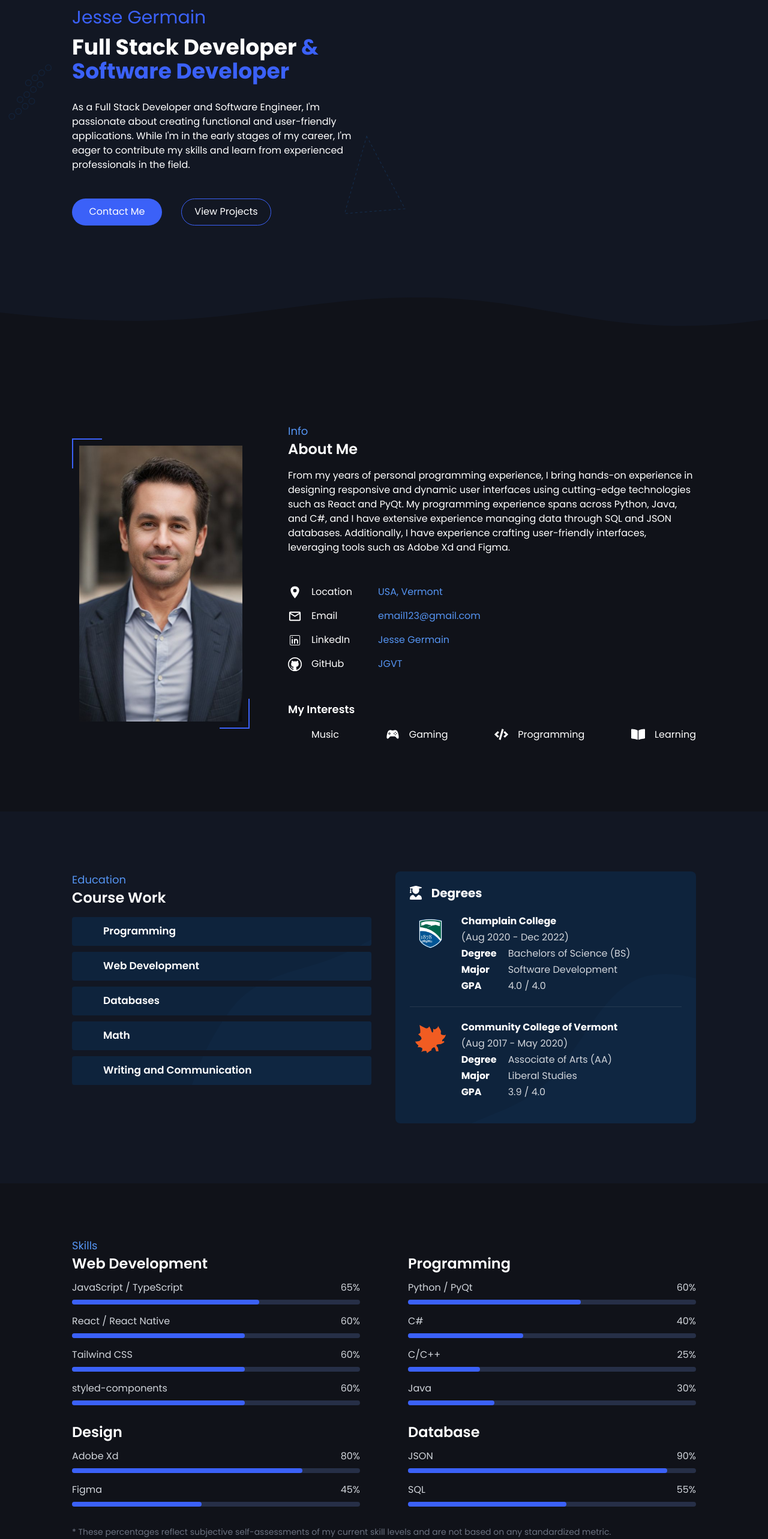
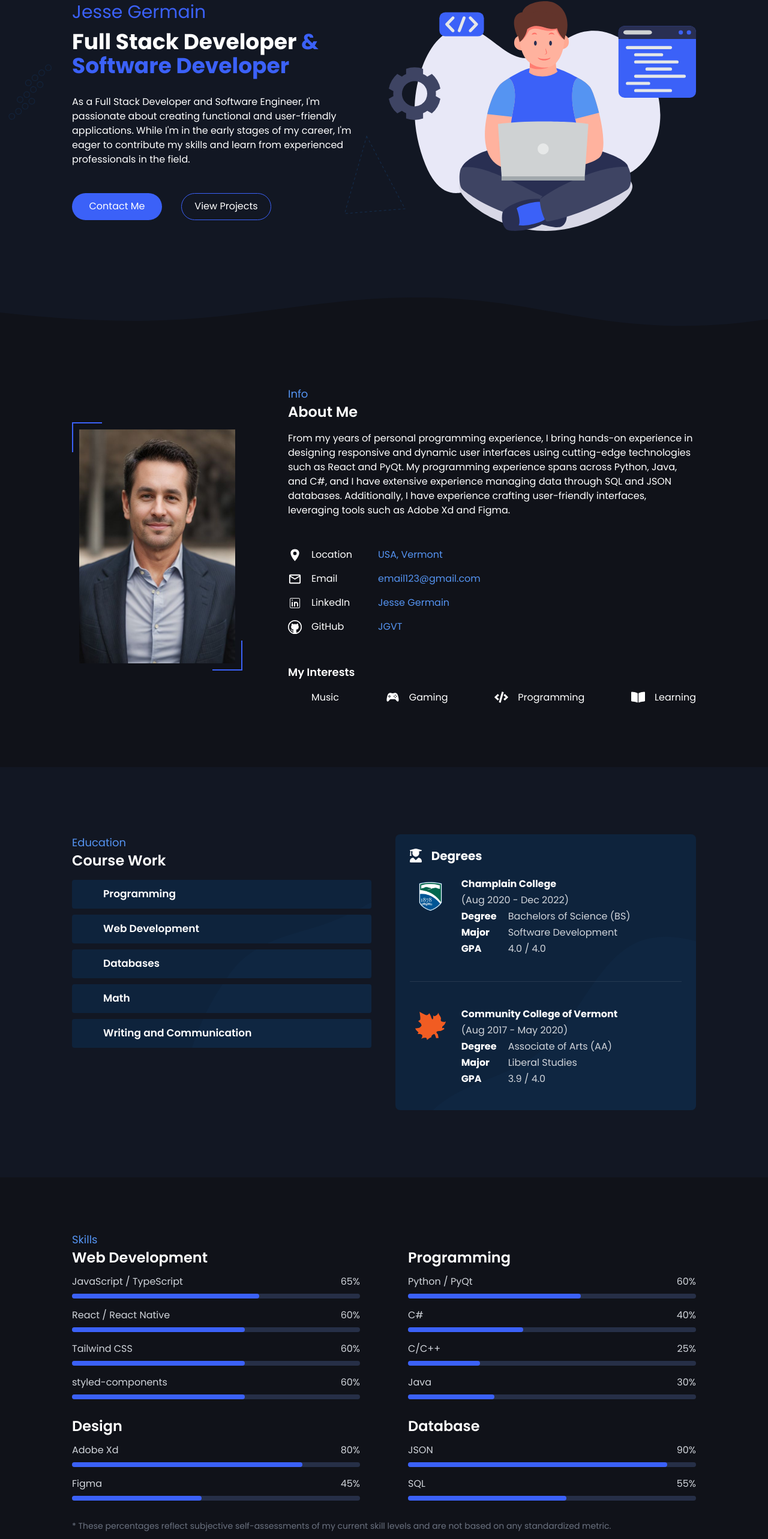
Before and after one commit to JGerVT/Portfolio, a React (Create React App) app: page / in a window 1280 px wide. Shown: the part 207-2773 px from the top of the page at 60% size. Built offline with nearby package versions, Linux system fonts and the light colour scheme; some icons are missing.

Commit message:
Finished responsive design for all devices

```diff
--- a/src/Components/ParentSection.tsx
+++ b/src/Components/ParentSection.tsx
@@ -21,7 +21,7 @@ export default function ParentSection(props: {
                     props.paddingY !== undefined ? props.paddingY : "112px",
             }}
         >
-            <div className="max-w-[1400px] px-14 w-[90%] max-lg:w-[100%] justify-between">
+            <div className="max-w-[1400px] px-14 w-[90%] max-sm:w-[100%] max-sm:px-6 justify-between">
                 {props.children}
             {/* Background Image */}
             {props.backgroundIMG !== undefined && (
--- a/src/Pages/AboutMe/AboutMe.tsx
+++ b/src/Pages/AboutMe/AboutMe.tsx
@@ -12,32 +12,32 @@ import { IoLocationSharp } from "react-icons/io5";
 
 export default function AboutMe() {
     return (
-        <ParentSection sectionID="About">
-            <div className="flex justify-between max-lg:flex-col">
-
+        <ParentSection sectionID="About" paddingY="0px">
+            <div className="flex justify-between py-[100px] pt-[50px]
+                    max-lg:flex-col max-lg:py-[35px]">
                 <div id="LeftAboutSection" className="self-center lg:pr-16">
                     <AboutMeProfilePicture />
                 </div>
                 <div
                     id="RightAboutSection"
                     className="text-left max-w-[680px] space-y-[50px] pb-1"
-                    >
+                >
                     <AboutMeInfo />
                     <AboutMeLinks />
                     <AboutMeInterests />
                 </div>
-                </div>
+            </div>
         </ParentSection>
     );
 }
 
 function AboutMeProfilePicture() {
     return (
-        <div className="relative overflow-hidden p-3 min-w-[250px]">
+        <div className="relative overflow-hidden p-3 my-4">
             <img
                 src={Placeholder}
                 alt="Profile"
-                className="w-[360px] h-[460px] object-cover object-center max-lg:h-[300px] max-lg:w-[250px]"
+                className="min-w-[260px] w-[260px] object-cover object-center"
             />
 
             <div className="absolute top-0 left-0 h-[50px] w-[50px] border-l-2 border-t-2 border-[#3b61f8] " />
@@ -49,14 +49,20 @@ function AboutMeProfilePicture() {
 function AboutMeInfo() {
     return (
         <div id="AboutMeInfo">
-
             <p className="text-lg text-[#5594F2]">Info</p>
             <p className="text-2xl text-white font-semibold pb-4">About Me</p>
             {/* <div className="flex self-center min-[1000px]:hidden pb-5 justify-center">
                 <AboutMeProfilePicture />
             </div> */}
             <p className="text-white text-base">
-            From my years of personal programming experience, I bring hands-on experience in designing responsive and dynamic user interfaces using cutting-edge technologies such as React and PyQt. My programming experience spans across Python, Java, and C#, and I have extensive experience managing data through SQL and JSON databases. Additionally, I have experience crafting user-friendly interfaces, leveraging tools such as Adobe Xd and Figma.
+                From my years of personal programming experience, I bring
+                hands-on experience in designing responsive and dynamic user
+                interfaces using cutting-edge technologies such as React and
+                PyQt. My programming experience spans across Python, Java, and
+                C#, and I have extensive experience managing data through SQL
+                and JSON databases. Additionally, I have experience crafting
+                user-friendly interfaces, leveraging tools such as Adobe Xd and
+                Figma.
             </p>
         </div>
     );
@@ -65,7 +71,7 @@ function AboutMeInfo() {
 function AboutMeLinks() {
     const AboutMeData = [
         {
-            icon: <IoLocationSharp  color="white" size={"23px"} />,
+            icon: <IoLocationSharp color="white" size={"23px"} />,
             name: "Location",
             value: "USA, Vermont",
         },
@@ -135,7 +141,7 @@ function AboutMeInterests() {
             <p className="text-lg text-white font-semibold pb-4">
                 My Interests
             </p>
-            <div className="flex justify-between max-lg:flex-col max-lg:space-y-4">
+            <div className="flex justify-between max-xl:flex-col max-xl:space-y-4">
                 {AboutMeData.map((data, i) => (
                     <AboutMeInterest
                         icon={data.icon}
--- a/src/Pages/Contact/Contact.tsx
+++ b/src/Pages/Contact/Contact.tsx
@@ -11,11 +11,11 @@ export default function Contact() {
         <ParentSection
             sectionID="Contact"
             backgroundColor="#121723"
-            paddingY="80px"
+            paddingY="0px"
         >
-            <div className="flex flex-1 flex-col text-white mb-8">
+            <div className="flex flex-1 flex-col text-white mb-8 py-[80px] max-sm:py-[35px]">
                 <ContactHeader />
-                <div className="flex space-x-10 max-[1000px]:flex-col max-[1000px]:space-y-6 max-[1000px]:space-x-0">
+                <div className="flex space-x-10 max-[1000px]:flex-col max-[1000px]:space-y-12 max-[1000px]:space-x-0">
                     <ContactForm />
                     <ContactMeInfo />
                 </div>
--- a/src/Pages/EducationSection/CourseWork.tsx
+++ b/src/Pages/EducationSection/CourseWork.tsx
@@ -105,7 +105,7 @@ function CreateCourseWork(props: { courseData: CourseData }) {
                                         </p>
                                     )}
 
-                                    <p className="pl-6">
+                                    <p className="pl-6 max-sm:hidden">
                                         {courseData_.courseTime}
                                     </p>
                                 </div>
--- a/src/Pages/EducationSection/Education.tsx
+++ b/src/Pages/EducationSection/Education.tsx
@@ -11,9 +11,11 @@ export function Education() {
         <ParentSection
             sectionID="Education"
             backgroundColor="#121723"
-            paddingY="100px"
+            paddingY="0px"
         >
-            <div className="flex flex-1 space-x-20 justify-between max-[1400px]:space-x-10 max-lg:flex-col max-lg:space-y-4 max-lg:space-x-0">
+            <div className="flex flex-1 space-x-20 justify-between max-[1400px]:space-x-10 max-lg:flex-col max-lg:space-y-16 max-lg:space-x-0
+                py-[112px] max-sm:py-[35px]
+            ">
                 <div
                     id="EducationCourseWork"
                     className="flex flex-[1.7] flex-col max-[1400px]:flex-[1.1]"
@@ -34,7 +36,7 @@ function Degrees() {
     return (
         <div
             id="EducationDegrees"
-            className="relative flex flex-1 min-h-[420px] rounded-lg bg-[#0E233C] p-6 flex-col overflow-hidden pointer-events-none max-lg:flex-auto"
+            className="relative flex flex-1 sm:min-h-[460px]  rounded-lg bg-[#0E233C] p-6 flex-col overflow-hidden pointer-events-none max-sm:flex-auto"
         >
             <img
                 src={DegreesBlob}
--- a/src/Pages/HomeSection/Home.tsx
+++ b/src/Pages/HomeSection/Home.tsx
@@ -11,32 +11,37 @@ export default function Home() {
             className="w-full relative max-w-[1920px] h-[100vh] min-h-[600px] max-h-[980px] bg-[#121723] overflow-hidden"
         >
             <HomeBackground />
-            {/* <div
-                id="Content"
-                className="flex text-white z-10 justify-between
-                w-[80%]  max-w-[1400px] px-14"
-            > */}
             <div className="flex h-full items-center">
-            <ParentSection sectionID="HomeSection" key={"Home"} >
-                <div className="flex justify-between">
+                <ParentSection sectionID="HomeSection" key={"Home"}>
+                    <div className="flex justify-between min-h-[383px]">
                         <div
                             id="leftHomeContent"
-                    className="flex flex-col text-left space-y-3 max-w-[500px] z-10 text-white overflow-hidden"
+                            className="flex flex-col text-left space-y-3 max-w-[500px] z-10 text-white"
                         >
-                    <p className="text-3xl text-[#3B61F8]">Jesse Germain</p>
+                            <p className="text-3xl text-[#3B61F8]">
+                                Jesse Germain
+                            </p>
                             <h1 className="text-4xl font-bold pb-4">
                                 Full Stack Developer
-                        <span className="text-[#3B61F8]">&nbsp;&<br/>Software Developer</span>
+                                <span className="text-[#3B61F8]">
+                                    &nbsp;&
+                                    <br />
+                                    Software Developer
+                                </span>
                             </h1>
                             <p>
-                        As a Full Stack Developer and Software Engineer, I'm
-                        passionate about creating functional and user-friendly
-                        applications. While I'm in the early stages of my
-                        career, I'm eager to contribute my skills and learn from
-                        experienced professionals in the field.
+                                As a Full Stack Developer and Software Engineer,
+                                I'm passionate about creating functional and
+                                user-friendly applications. While I'm in the
+                                early stages of my career, I'm eager to
+                                contribute my skills and learn from experienced
+                                professionals in the field.
                             </p>
 
-                    <div id="homeButtons" className="flex space-x-8 pt-8 max-[450px]:flex-col max-[450px]:space-x-0 max-[450px]:space-y-4 ">
+                            <div
+                                id="homeButtons"
+                                className="flex space-x-8 pt-8 max-[450px]:flex-col max-[450px]:space-x-0 max-[450px]:space-y-4 "
+                            >
                                 <button
                                     className="min-w-[150px] h-[45px]  h-50px text-center flex justify-center items-center rounded-full bg-[#3B61F8] cursor-pointer"
                                     onClick={() => {
@@ -56,8 +61,10 @@ export default function Home() {
                             </div>
                         </div>
 
-
-                <div id="rightHomeContent" className="flex flex-shrink-0 max-[1400px]:hidden z-10">
+                        <div
+                            id="rightHomeContent"
+                            className="flex flex-shrink-0 max-xl:hidden z-10"
+                        >
                             <img
                                 src={ProgrammerSVG}
                                 className="min-w-[500px] pointer-events-none select-none"
@@ -67,7 +74,6 @@ export default function Home() {
                     </div>
                 </ParentSection>
             </div>
-            {/* </div> */}
         </div>
     );
 }
--- a/src/Pages/PastWorks/Projects.tsx
+++ b/src/Pages/PastWorks/Projects.tsx
@@ -123,7 +123,7 @@ export default function Projects() {
                     <div
                         ref={GameContainer}
                         id="ProjectsContainer"
-                        className="w-full flex space-x-[47px] overflow-x-hidden overflow-y-hidden pb-4"
+                        className="container w-full flex space-x-[47px] overflow-x-scroll overflow-y-hidden pb-4"
                     >
                         {projectsData.map((data, i) => (
                             <Project
--- a/src/Pages/Skills/Skills.tsx
+++ b/src/Pages/Skills/Skills.tsx
@@ -59,8 +59,8 @@ export default function Skills() {
     }
 
     return (
-        <ParentSection sectionID="Skills" paddingY="90px">
-            <div className="flex flex-1 flex-col text-left pb-[15px]">
+        <ParentSection sectionID="Skills" paddingY="0px">
+            <div className="flex flex-1 flex-col text-left py-[90px] max-sm:py-[40px]">
                 <p className="text-lg text-[#5594F2]">Skills</p>
                 <div>
                     <div id="SkillsContainer" className=" flex space-x-20
@@ -72,7 +72,7 @@ export default function Skills() {
                             {CreateSkills(SkillsData.rightSection)}
                         </div>
                     </div>
-                    <p className="absolute text-[14px] text-gray-500 mt-4">
+                    <p className="text-[14px] text-gray-500 mt-4">
                         * These percentages reflect subjective self-assessments
                         of my current skill levels and are not based on any
                         standardized metric.
```
Also changed, not shown: src/Pages/Header/Header.tsx (+5 -7 lines), src/index.css (+8 -0 lines). Lines whose indentation alone changed are shown as unchanged.
